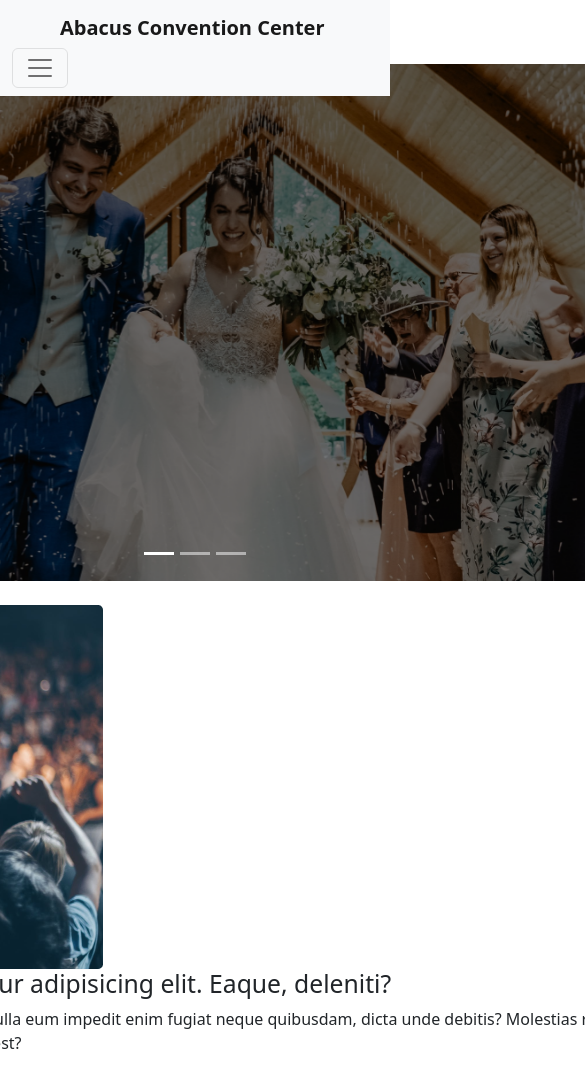
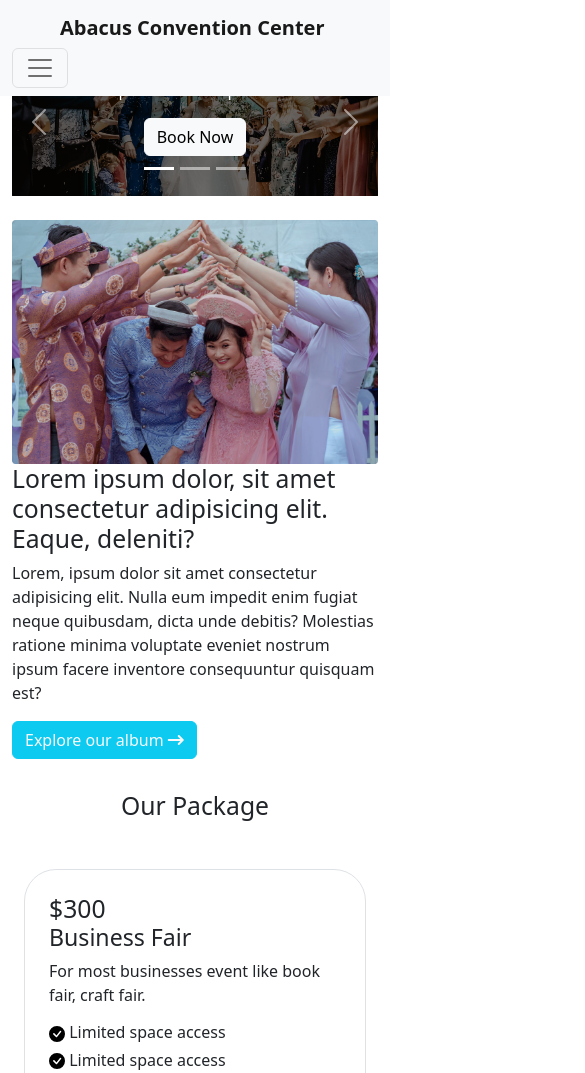
Before and after one commit to tahdiislam/convention-center, a plain HTML site: page index.html in a window 390 px wide. Shown: the top 1073 px of the page, 585 px wide, since content can reach past the window. Drawn offline with nearby package versions, Linux system fonts and the light colour scheme.

Commit message:
edit img

```diff
--- a/index.html
+++ b/index.html
@@ -9,7 +9,7 @@
     <link rel="stylesheet" href="https://cdn.jsdelivr.net/npm/bootstrap@5.2.0/dist/css/bootstrap.min.css">
 </head>
 <body>
-    <header class="container mb-3">
+    <header>
         <nav class="navbar navbar-expand-lg bg-light fixed-top">
             <div class="container-fluid">
                 <a class="navbar-brand fw-bold ps-5" href="#">
@@ -37,9 +37,9 @@
     </header>
 
     <!-- main start -->
-    <main>
+    <main class="container">
             <!-- first section start -->
-            <section class="container mt-5">
+            <section class="mt-5">
                 <div id="carouselExampleCaptions" class="carousel slide" data-bs-ride="false">
                     <div class="carousel-indicators">
                         <button type="button" data-bs-target="#carouselExampleCaptions" data-bs-slide-to="0" class="active"
@@ -52,7 +52,7 @@
                     <div class="carousel-inner">
                         <div class="carousel-item active">
                             <img src="./images/banner.png" class="d-block img-fluid" alt="...">
-                            <div class="carousel-caption d-none d-md-block">
+                            <div class="carousel-caption d-md-block">
                                 <h1>The perfect venue for your
                                     next event</h1>
                                 <p>Lorem ipsum dolor sit amet consectetur adipisicing elit. Dolorum, odio magni nostrum voluptatem
@@ -62,7 +62,7 @@
                         </div>
                         <div class="carousel-item active">
                             <img src="./images/banner.png" class="d-block img-fluid" alt="...">
-                            <div class="carousel-caption d-none d-md-block">
+                            <div class="carousel-caption d-md-block">
                                 <h1>The perfect venue for your
                                     next event</h1>
                                 <p>Lorem ipsum dolor sit amet consectetur adipisicing elit. Dolorum, odio magni nostrum voluptatem
@@ -72,7 +72,7 @@
                         </div>
                         <div class="carousel-item active">
                             <img src="./images/banner.png" class="d-block img-fluid" alt="...">
-                            <div class="carousel-caption d-none d-md-block">
+                            <div class="carousel-caption d-md-block">
                                 <h1>The perfect venue for your
                                     next event</h1>
                                 <p>Lorem ipsum dolor sit amet consectetur adipisicing elit. Dolorum, odio magni nostrum voluptatem
@@ -96,10 +96,10 @@
             <!-- first section end -->
 
             <!-- second section start  -->
-            <section class="container mt-4 mb-4">
+            <section class="mt-4 mb-4">
                 <div class="row">
                     <div class="col-md-6 col-sm-12 col-12">
-                        <img class="imgo-fluid" src="./images/people.png" alt="">
+                        <img class="img-fluid" src="./images/wedding.png" alt="">
                     </div>
                     <div class="col-md-6 col-sm-12 col-12">
                         <h2>
```
